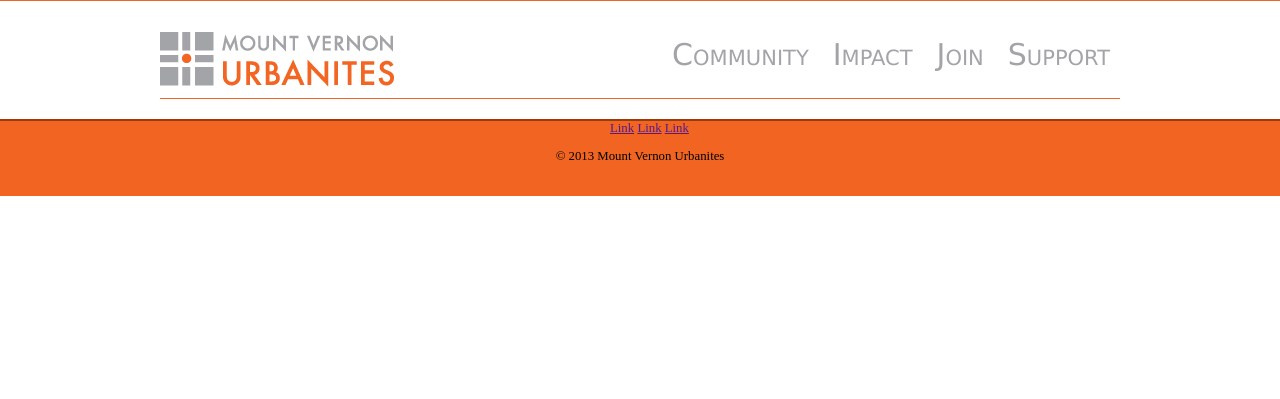
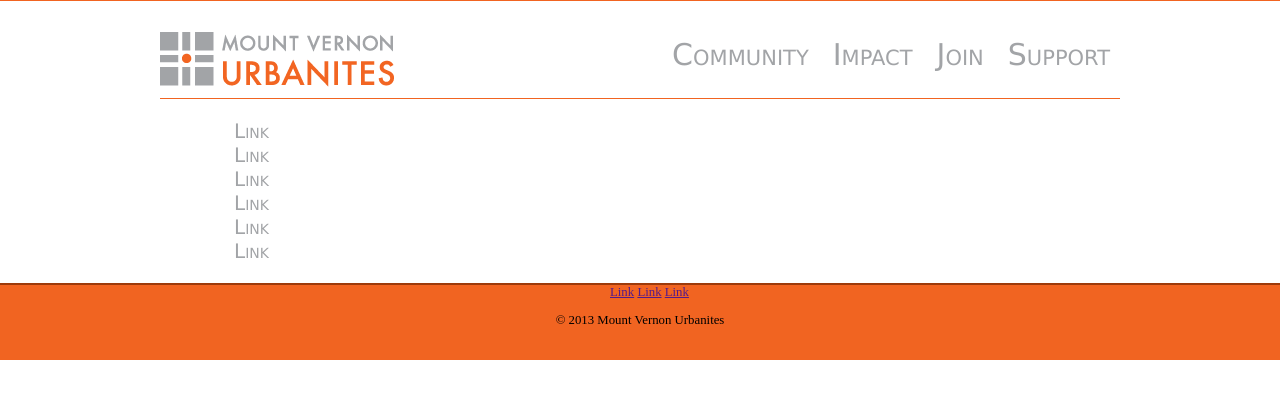
Before and after one commit to cjmaynar/mv-urbanites, a Django app: template mvurbanites/templates/feature/restraunt_detail.html in a window 1280 px wide. Shown: the top 399 px of the page. Run offline with Django 3.2, Linux system fonts and the light colour scheme; the template is opened without the code that fills it, so the values that code supplies are empty; parts of the project's set-up code (start-up, migrations or seed data) failed here and were passed over.

Commit message:
Attempts on the sidebar for basic pages

```diff
--- a/mvurbanites/static/css/main.css
+++ b/mvurbanites/static/css/main.css
@@ -54,12 +54,42 @@ h1 a {
     border-top: 1px solid #f16421;
 }
 
+#sidebar {
+    width: 200px;
+    float: left;
+    margin-left: -200px;
+}
+
+#sidebar ul {
+    list-style: none;
+    font-family: Verdana, Geneva, sans-serif;
+    font-variant: small-caps;
+    font-size: 20px;
+}
+
+#sidebar a {
+    color: #a2a4a7;
+    text-decoration: none;
+    text-indent: 20px;
+}
+
+#sidebar a:hover {
+    color: #f26552;
+    background: url(../img/bullet.png) left center no-repeat;
+}
+
+#body {
+    margin-left: 200px;
+}
+
+
 #footer {
     width: 100%;
     height: 75px;
     background-color: #f16421;
     border-top: 2px solid #9d3a0b;
     font-size: .8em;
+    clear: both;
 }
 
 #footer-content {
--- a/mvurbanites/templates/base.html
+++ b/mvurbanites/templates/base.html
@@ -8,10 +8,6 @@
     <meta name="author" content="Corey Maynard">
 
     <link href="{{ STATIC_URL }}css/main.css" rel="stylesheet">
-
-    <!-- Use this to quickly test CSS changes in a template,
-    then move to project.css -->
-    {% block extra_css %}{% endblock extra_css %}
     </head>
 
 <body>
--- a/mvurbanites/templates/feature/restraunt_detail.html
+++ b/mvurbanites/templates/feature/restraunt_detail.html
@@ -2,6 +2,9 @@
 {% load markup %}
 
 {% block content %}
+{% include "sidebar.html" %}
+
+<div id="body">
 <h2>{{ feature.name }}</h2>
 {{ feature.about | markdown }}
 
@@ -9,5 +12,6 @@
 <h3>{{ question.question }}</h3>
 {{ question.answer | markdown }}
 {% endfor %}
+</div>
 
 {% endblock %}
--- /dev/null
+++ b/mvurbanites/templates/sidebar.html
@@ -0,0 +1,10 @@
+<div id="sidebar">
+    <ul>
+        <li><a href="">Link</a></li>
+        <li><a href="">Link</a></li>
+        <li><a href="">Link</a></li>
+        <li><a href="">Link</a></li>
+        <li><a href="">Link</a></li>
+        <li><a href="">Link</a></li>
+    </ul>
+</div>
```
Also changed, not shown: mvurbanites/static/img/bullet.png (added).
